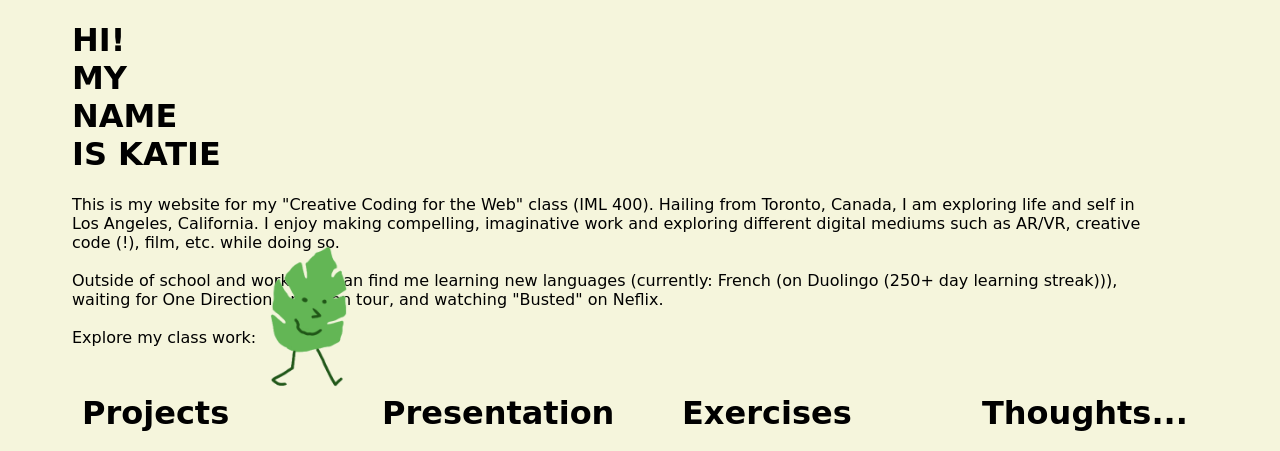
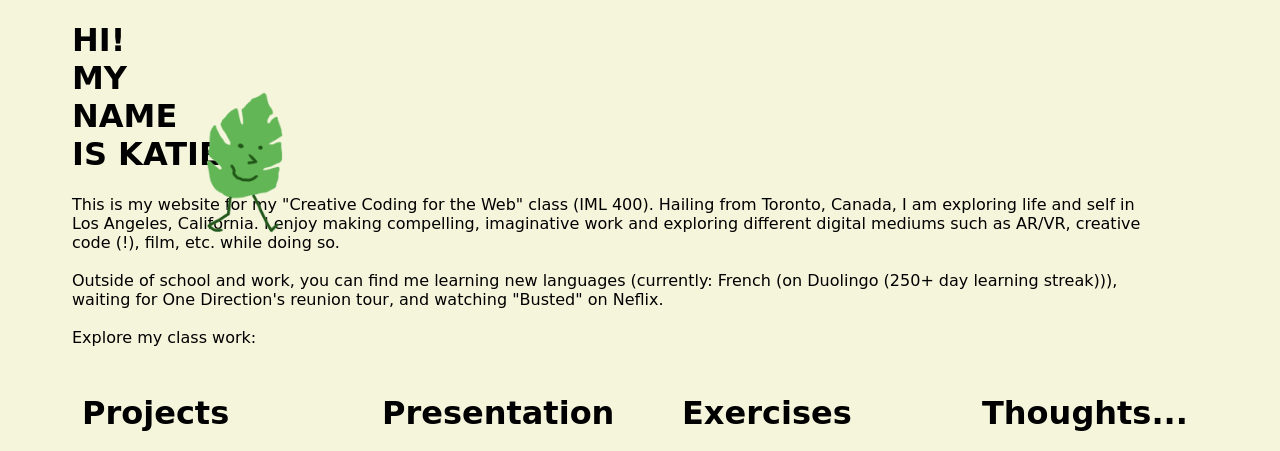
Before and after one commit to kchan2000/iml400, a plain HTML site: page index.html in a window 1280 px wide. Shown: the top 451 px of the page. Drawn offline with Linux system fonts and the light colour scheme; grey boxes are pictures that could not be loaded; a web font is replaced by a local one.

Commit message:
trytofeelokayagain

```diff
--- a/index.css
+++ b/index.css
@@ -34,7 +34,8 @@
 #gif{
     position: absolute;
 /*    z-index: 2;*/
-    margin-left: 10%;
+    margin-left: 5%;
+    margin-top: -12%;
 /*
     margin-left: 12vw;
     margin-top: -45vh;
```
